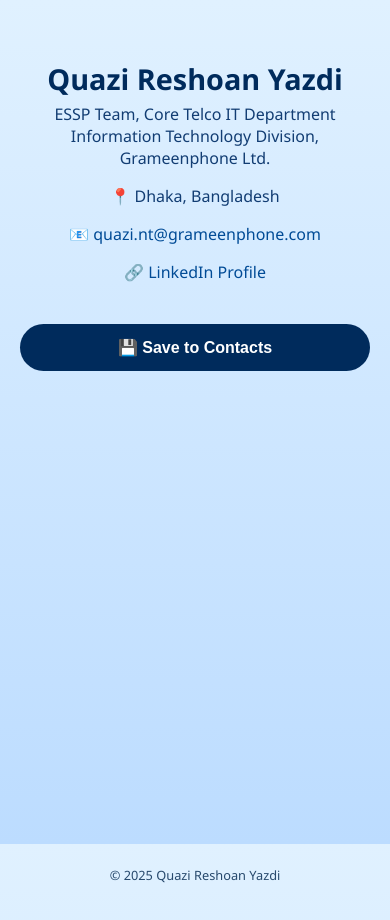
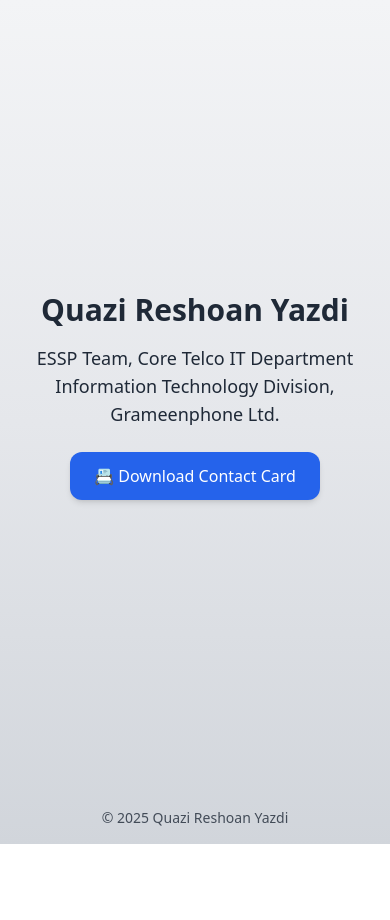
Before and after one commit to Reshoan/Quazi-Reshoan-Yazdi-GP-Contact, a plain HTML site: page index.html in a window 390 px wide. After the commit the page ends 844 px from the top, so only its background shows below. Drawn offline with nearby package versions, Linux system fonts and the light colour scheme.

Commit message:
Refactor index.html for layout and styling improvements
Updated HTML structure and styles for improved layout and responsiveness. Added Tailwind CSS for styling and enhanced the contact card download functionality.

```diff
--- a/index.html
+++ b/index.html
@@ -1,118 +1,35 @@
 <!DOCTYPE html>
-<html lang="en">
+<html lang="en" class="h-full">
 <head>
-<meta charset="UTF-8">
-<meta name="viewport" content="width=device-width, initial-scale=1.0">
-<title>Quazi Reshoan Yazdi | Contact</title>
-<style>
-  html, body {
-    height: 100%;
-    margin: 0;
-    padding: 0;
-  }
+  <meta charset="UTF-8" />
+  <meta name="viewport" content="width=device-width, initial-scale=1.0" />
+  <title>Quazi Reshoan Yazdi - Contact</title>
+  <script src="https://cdn.tailwindcss.com"></script>
+</head>
+<body class="h-full bg-gradient-to-b from-gray-100 via-gray-200 to-gray-300 dark:from-gray-900 dark:via-gray-950 dark:to-black flex flex-col justify-between items-center text-center text-gray-800 dark:text-gray-100">
 
-  body {
-    font-family: 'Segoe UI', Tahoma, sans-serif;
-    background: linear-gradient(180deg, #0a74b9, #002b5c);
-    background-repeat: no-repeat;
-    background-attachment: fixed;
-    background-size: cover;
-    color: #fff;
-    text-align: center;
-    min-height: 100vh;
-    display: flex;
-    flex-direction: column;
-    justify-content: center;
-    padding: 40px 20px;
-  }
+  <!-- Main Content -->
+  <main class="flex-grow flex flex-col justify-center items-center px-6 py-8">
+    <h1 class="text-3xl font-semibold mb-4">Quazi Reshoan Yazdi</h1>
+    <p class="mb-6 text-lg">ESSP Team, Core Telco IT Department<br>Information Technology Division, Grameenphone Ltd.</p>
+    <a href="Quazi_Reshoan_Yazdi.vcf" download="Quazi_Reshoan_Yazdi.vcf"
+       class="bg-blue-600 hover:bg-blue-700 text-white font-medium py-3 px-6 rounded-xl shadow-md transition-all duration-200">
+      📇 Download Contact Card
+    </a>
+  </main>
 
-  h1 { margin-bottom: 5px; font-size: 1.8em; }
-  p { margin-top: 0; font-size: 1em; color: #dce7f3; }
-
-  button {
-    background: #fff;
-    color: #002b5c;
-    font-weight: bold;
-    border: none;
-    border-radius: 30px;
-    padding: 14px 28px;
-    margin-top: 25px;
-    font-size: 1em;
-    cursor: pointer;
-    transition: background 0.3s, transform 0.2s;
-  }
-
-  button:hover {
-    background: #e8f1ff;
-    transform: scale(1.05);
-  }
-
-  a {
-    color: #aee2ff;
-    text-decoration: none;
-  }
-
-  footer {
-    margin-top: auto;
-    font-size: 0.8em;
-    color: #b0cbe4;
-    padding-top: 40px;
-  }
-
-  /* 🌙 Dark / Light theme support */
-  @media (prefers-color-scheme: light) {
-    body {
-      background: linear-gradient(180deg, #e0f1ff, #bcdcff);
-      color: #002b5c;
-    }
-    p { color: #123d73; }
-    button {
-      background: #002b5c;
-      color: #fff;
-    }
-    button:hover {
-      background: #004b96;
-    }
-    a { color: #004b96; }
-    footer { color: #27496d; }
-  }
-</style>
-</head>
-<body>
-  <h1>Quazi Reshoan Yazdi</h1>
-  <p>ESSP Team, Core Telco IT Department<br>Information Technology Division, Grameenphone Ltd.</p>
-  <p>📍 Dhaka, Bangladesh</p>
-  <p>📧 <a href="mailto:quazi.nt@grameenphone.com">quazi.nt@grameenphone.com</a></p>
-  <p>🔗 <a href="https://www.linkedin.com/in/quazi-reshoan-yazdi-dhaka1207" target="_blank">LinkedIn Profile</a></p>
-
-  <button onclick="downloadVCF()">💾 Save to Contacts</button>
-
-  <footer>
+  <!-- Footer -->
+  <footer class="py-4 text-sm opacity-80">
     © 2025 Quazi Reshoan Yazdi
   </footer>
 
+  <!-- Dark/Light Mode Toggle (optional for testing) -->
   <script>
-    function downloadVCF() {
-      const vcardData = `BEGIN:VCARD
-VERSION:3.0
-FN:Quazi Reshoan Yazdi
-ORG:ESSP Team, Core Telco IT Department, Information Technology Division, Grameenephone Ltd.
-ADR:;;East Wing, L5, GPHouse, Bashundhara, Baridhara, Dhaka-1229, Dhaka, Bangladesh;;;;;
-TEL:+8801300168480
-EMAIL:quazi.nt@grameenphone.com
-URL:https://www.linkedin.com/in/quazi-reshoan-yazdi-dhaka1207
-END:VCARD`;
-
-      const encoded = encodeURIComponent(vcardData);
-      const dataUri = `data:text/vcard;charset=utf-8,${encoded}`;
-
-      const link = document.createElement('a');
-      link.href = dataUri;
-      link.download = 'Quazi_Reshoan_Yazdi.vcf';
-      document.body.appendChild(link);
-      link.click();
-      document.body.removeChild(link);
+    // Auto-detect system theme
+    if (window.matchMedia && window.matchMedia('(prefers-color-scheme: dark)').matches) {
+      document.documentElement.classList.add('dark');
     }
   </script>
+
 </body>
 </html>
```
